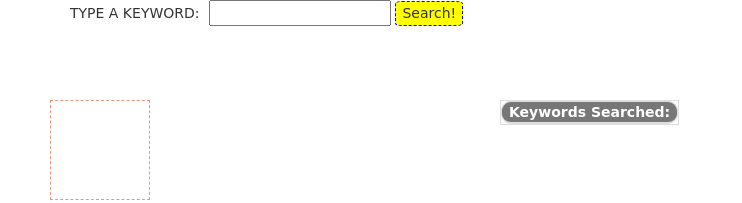
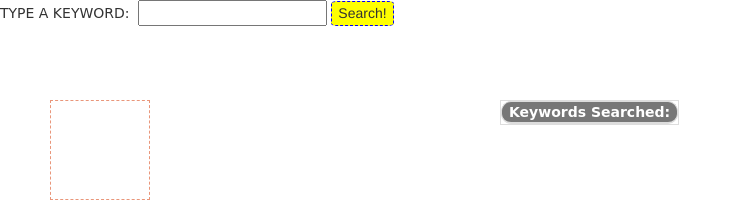
Before and after one commit to SY95/Web-BootCamp, a plain HTML site: page index.html in a window 1280 px wide. Shown: the whole page, without its empty margins (0-742 px from the left). Drawn offline with nearby package versions, Linux system fonts and the light colour scheme.

Commit message:
container feature

```diff
--- a/index.html
+++ b/index.html
@@ -11,20 +11,28 @@ and open the template in the editor.
         <meta name="viewport" content="width=device-width, initial-scale=1.0">
 
         <link href="//netdna.bootstrapcdn.com/bootstrap/3.1.1/css/bootstrap.min.css" rel="stylesheet"><!--Bootstrap-->
+        <!--link href="bootstrap/css/bootstrap.min.css" />-->
         <link type="text/css" rel="stylesheet" href="indexPage.css" />
 
 
         <script src="//netdna.bootstrapcdn.com/bootstrap/3.1.1/js/bootstrap.min.js"></script><!--Bootstrap-->
+        <!--<script src="bootstrap/js/bootstrap.min.js"></script>-->
         <script src="http://ajax.aspnetcdn.com/ajax/jQuery/jquery-1.11.1.min.js"></script> <!--jQuery library-->
         <script src="indexPage.js"></script>
 
     </head>
     <body>
-	<div class="container">
+	<!--<div class="container">-->
+	<!--<div class="row">-->
+	   <!--<div class="span3" style="border:1px dashed">-->
         	<div id="intro">TYPE A KEYWORD:</div>
         	<input type="text" name="getKeyword" value="">
         	<button id="searchBtn">Search!</button>
 
+		<div id="flickr"></div>
+	   <!--</div>-->
+
+	   <!--<div class="span3" style="border:1px dashed">-->
         	<table id="history" class="table-striped table-bordered"
                	style="text-align:center">
             		<thead>
@@ -36,8 +44,8 @@ and open the template in the editor.
             		<tbody>
             		</tbody>
         	</table>
-
-        	<div id="flickr"></div>
-	</div>
+	   <!--</div>-->
+        <!--</div>-->
+	<!--</div>-->
     </body>
 </html>
--- a/indexPage.css
+++ b/indexPage.css
@@ -20,7 +20,7 @@ and open the template in the editor.
     top:0px;
     left:0px;
 }
-button{
+#searchBtn{
     display:inline;
     height:25px;
     position:relative;
```
